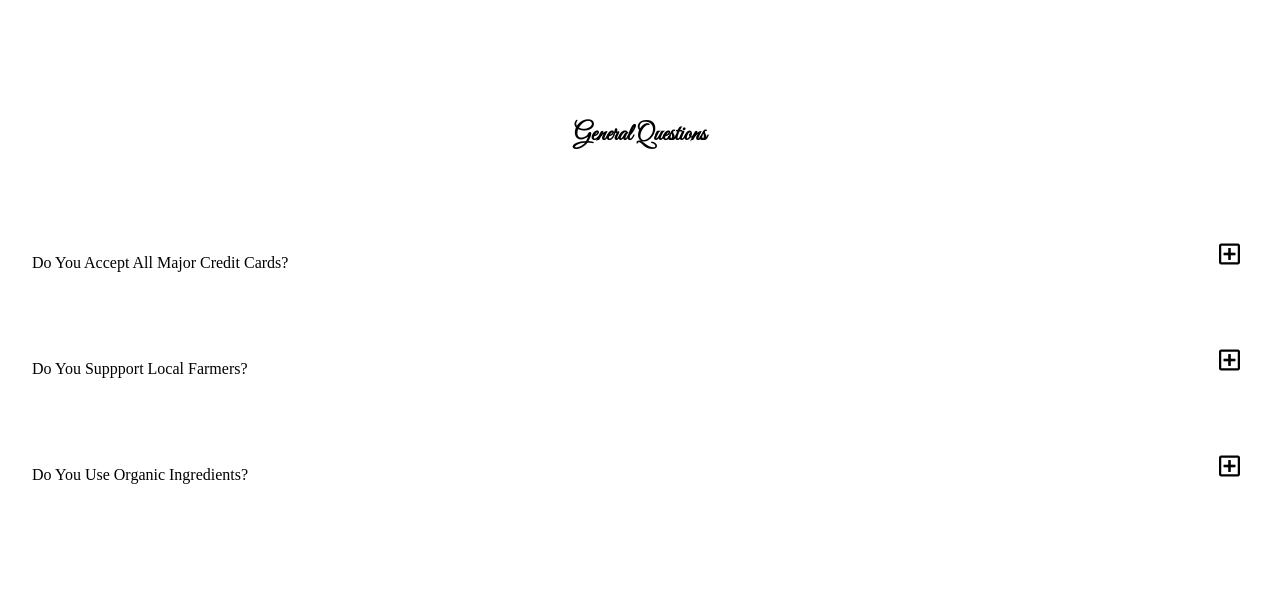
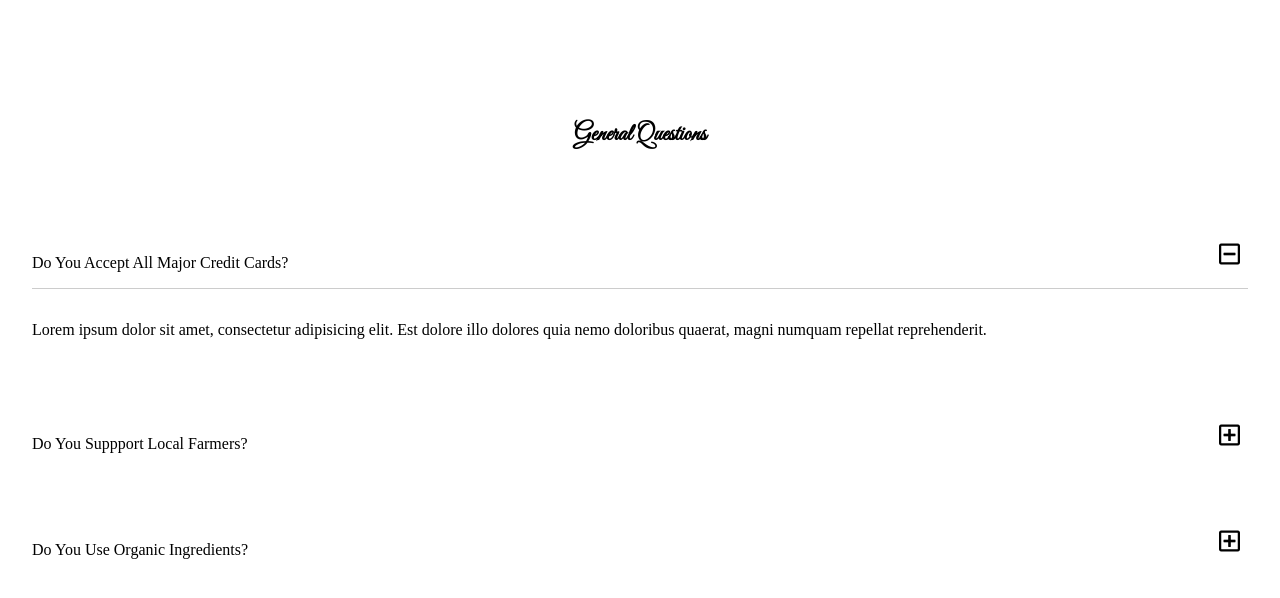
Before and after one commit to m-salman004/Questions, a plain HTML site: page index.html in a window 1280 px wide. Both pictures are taken after a click on the button 1229 px from the left and 255 px from the top of the page. Drawn offline with Linux system fonts and the light colour scheme.

Commit message:
Using Selectors

```diff
--- a/app.js
+++ b/app.js
@@ -0,0 +1,30 @@
+//using selectors inside the element
+const questions = document.querySelectorAll(".question");
+
+questions.forEach(function (question) {
+  const btn = question.querySelector(".question-btn");
+  // console.log(btn);
+
+  btn.addEventListener("click", function () {
+    // console.log(question);
+
+    questions.forEach(function (item) {
+      if (item !== question) {
+        item.classList.remove("show-text");
+      }
+    });
+
+    question.classList.toggle("show-text");
+  });
+});
+
+// traversing the dom
+// const btns = document.querySelectorAll(".question-btn");
+
+// btns.forEach(function (btn) {
+//   btn.addEventListener("click", function (e) {
+//     const question = e.currentTarget.parentElement.parentElement;
+
+//     question.classList.toggle("show-text");
+//   });
+// });
--- a/index.html
+++ b/index.html
@@ -94,6 +94,6 @@
       </section>
     </main>
     <!-- javascript -->
-    <script src="apps.js"></script>
+    <script src="app.js"></script>
   </body>
 </html>
```
